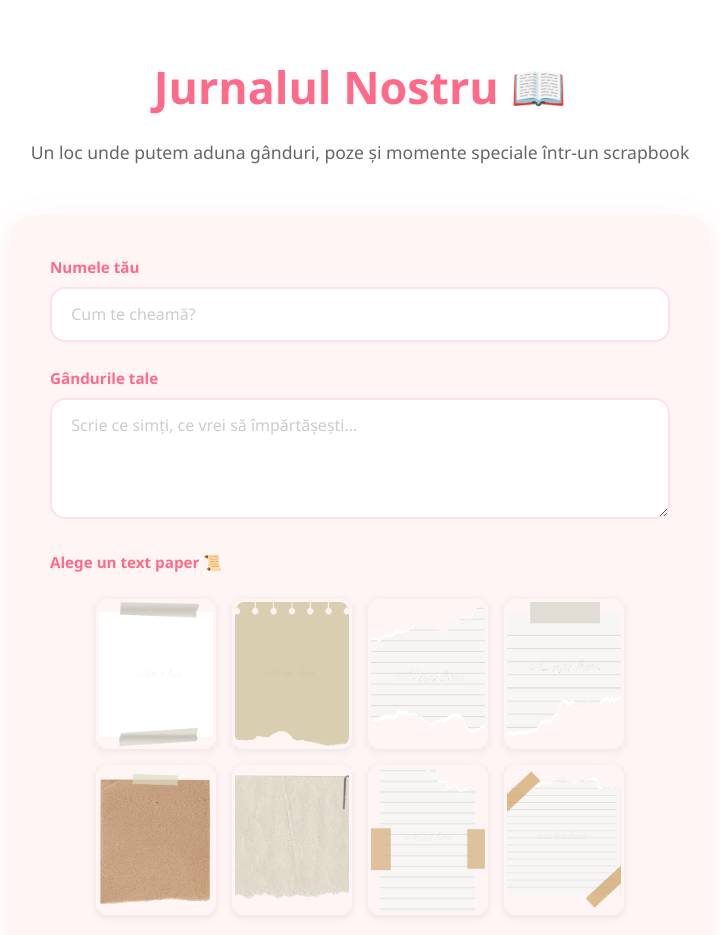
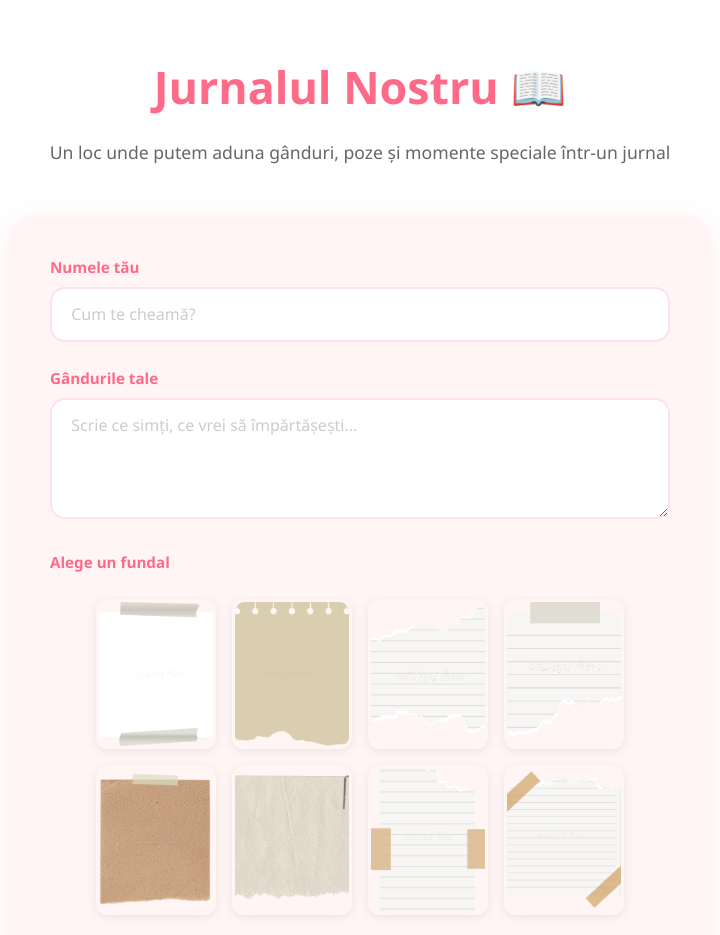
Before and after one commit to DorobatMihaiGit/rock, a website: page index.html in a window 1280 px wide. Shown: the part 6340-7275 px from the top of the page, without its empty margins (280-1000 px from the left). Drawn offline with Linux system fonts and the light colour scheme; no server answers.

Commit message:
fix: update journal section subtitles for clarity and consistency

```diff
--- a/index.html
+++ b/index.html
@@ -290,7 +290,7 @@
     <!-- Journal Section -->
     <section id="journal" class="journal-section">
         <h2 class="section-title">Jurnalul Nostru 📖</h2>
-        <p class="section-subtitle">Un loc unde putem aduna gânduri, poze și momente speciale într-un scrapbook</p>
+        <p class="section-subtitle">Un loc unde putem aduna gânduri, poze și momente speciale într-un jurnal</p>
 
         <!-- Form to add new entry -->
         <div class="journal-form-container">
@@ -307,7 +307,7 @@
 
                 <!-- Step 2: Text Paper Picker -->
                 <div class="form-group">
-                    <label>Alege un text paper 📜</label>
+                    <label>Alege un fundal</label>
                     <div class="text-paper-picker" id="text-paper-picker">
                         <div class="paper-option" data-paper="text paper1.png" onclick="selectTextPaper(this)">
                             <img src="text%20papers/text%20paper1.png" alt="Paper 1">
```
